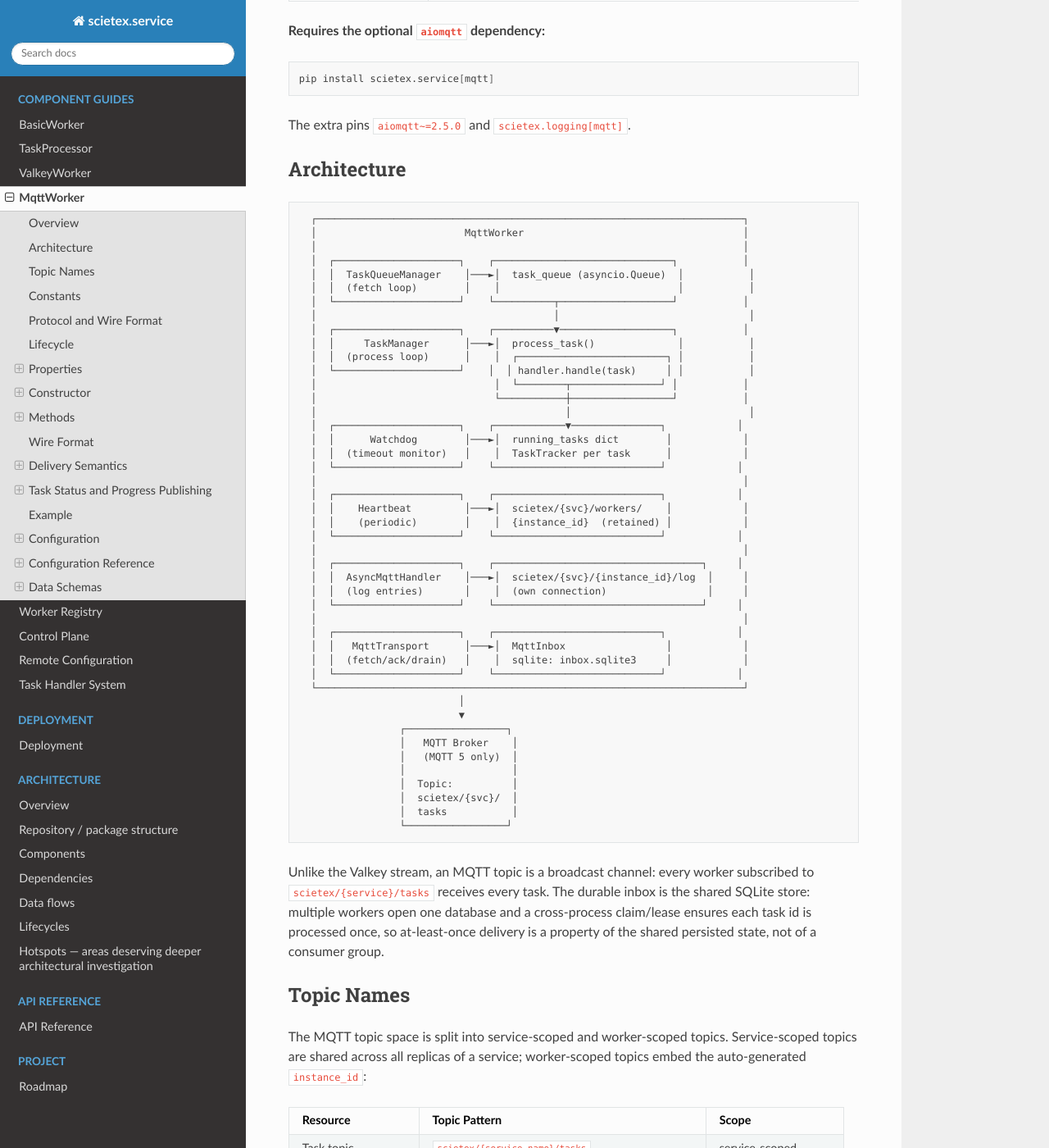
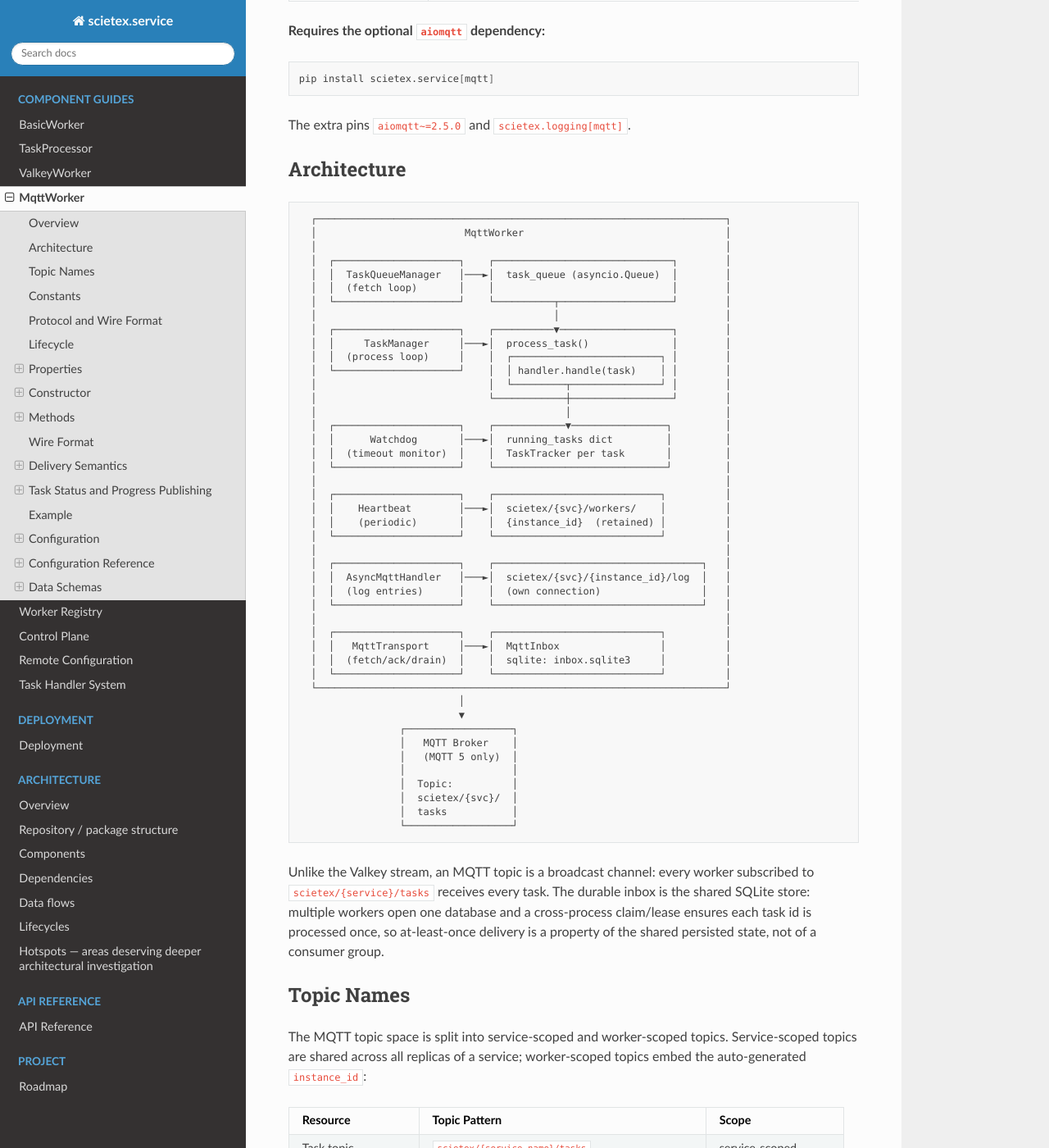
Before and after one commit to bond-anton/scietex.service, a Sphinx documentation site: the page built from docs/mqtt_worker.md, in a window 1280 px wide and 1400 px high, scrolled down 678 px. Shown: the whole window at 82% size. Built offline with Sphinx 7.4.7 and the Read the Docs theme 3.1.0, drawn with Linux system fonts in a browser that asks for light colours.

Commit message:
docs: normalize code-block formatting

````diff
--- a/docs/mqtt_worker.md
+++ b/docs/mqtt_worker.md
@@ -33,51 +33,51 @@ The extra pins `aiomqtt~=2.5.0` and `scietex.logging[mqtt]`.
 ## Architecture
 
 ```
-  ┌────────────────────────────────────────────────────────────────────────┐
-  │                         MqttWorker                                     │
-  │                                                                        │
-  │  ┌─────────────────────┐    ┌──────────────────────────────┐           │
-  │  │  TaskQueueManager    │───►│  task_queue (asyncio.Queue)  │           │
-  │  │  (fetch loop)        │    │                              │           │
-  │  └─────────────────────┘    └──────────┬───────────────────┘           │
-  │                                        │                                │
-  │  ┌─────────────────────┐    ┌──────────▼───────────────────┐           │
-  │  │     TaskManager      │───►│  process_task()              │           │
-  │  │  (process loop)      │    │  ┌─────────────────────────┐ │           │
-  │  └─────────────────────┘    │  │ handler.handle(task)     │ │           │
-  │                              │  └────────┬───────────────┘ │           │
-  │                              └───────────┼─────────────────┘           │
-  │                                          │                              │
-  │  ┌─────────────────────┐    ┌────────────▼───────────────┐            │
-  │  │      Watchdog        │───►│  running_tasks dict        │            │
-  │  │  (timeout monitor)   │    │  TaskTracker per task      │            │
-  │  └─────────────────────┘    └────────────────────────────┘            │
-  │                                                                        │
-  │  ┌─────────────────────┐    ┌────────────────────────────┐            │
-  │  │    Heartbeat         │───►│  scietex/{svc}/workers/    │            │
-  │  │    (periodic)        │    │  {instance_id}  (retained) │            │
-  │  └─────────────────────┘    └────────────────────────────┘            │
-  │                                                                        │
-  │  ┌─────────────────────┐    ┌───────────────────────────────────┐     │
-  │  │  AsyncMqttHandler    │───►│  scietex/{svc}/{instance_id}/log  │     │
-  │  │  (log entries)       │    │  (own connection)                 │     │
-  │  └─────────────────────┘    └───────────────────────────────────┘     │
-  │                                                                        │
-  │  ┌─────────────────────┐    ┌────────────────────────────┐            │
-  │  │   MqttTransport      │───►│  MqttInbox                 │            │
-  │  │  (fetch/ack/drain)   │    │  sqlite: inbox.sqlite3     │            │
-  │  └─────────────────────┘    └────────────────────────────┘            │
-  └────────────────────────────────────────────────────────────────────────┘
+  ┌─────────────────────────────────────────────────────────────────────┐
+  │                         MqttWorker                                  │
+  │                                                                     │
+  │  ┌─────────────────────┐    ┌──────────────────────────────┐        │
+  │  │  TaskQueueManager   │───►│  task_queue (asyncio.Queue)  │        │
+  │  │  (fetch loop)       │    │                              │        │
+  │  └─────────────────────┘    └──────────┬───────────────────┘        │
+  │                                        │                            │
+  │  ┌─────────────────────┐    ┌──────────▼───────────────────┐        │
+  │  │     TaskManager     │───►│  process_task()              │        │
+  │  │  (process loop)     │    │  ┌─────────────────────────┐ │        │
+  │  └─────────────────────┘    │  │ handler.handle(task)    │ │        │
+  │                             │  └─────────┬───────────────┘ │        │
+  │                             └────────────┼─────────────────┘        │
+  │                                          │                          │
+  │  ┌─────────────────────┐    ┌────────────▼────────────────┐         │
+  │  │      Watchdog       │───►│  running_tasks dict         │         │
+  │  │  (timeout monitor)  │    │  TaskTracker per task       │         │
+  │  └─────────────────────┘    └─────────────────────────────┘         │
+  │                                                                     │
+  │  ┌─────────────────────┐    ┌────────────────────────────┐          │
+  │  │    Heartbeat        │───►│  scietex/{svc}/workers/    │          │
+  │  │    (periodic)       │    │  {instance_id}  (retained) │          │
+  │  └─────────────────────┘    └────────────────────────────┘          │
+  │                                                                     │
+  │  ┌─────────────────────┐    ┌───────────────────────────────────┐   │
+  │  │  AsyncMqttHandler   │───►│  scietex/{svc}/{instance_id}/log  │   │
+  │  │  (log entries)      │    │  (own connection)                 │   │
+  │  └─────────────────────┘    └───────────────────────────────────┘   │
+  │                                                                     │
+  │  ┌─────────────────────┐    ┌────────────────────────────┐          │
+  │  │   MqttTransport     │───►│  MqttInbox                 │          │
+  │  │  (fetch/ack/drain)  │    │  sqlite: inbox.sqlite3     │          │
+  │  └─────────────────────┘    └────────────────────────────┘          │
+  └─────────────────────────────────────────────────────────────────────┘
                            │
                            ▼
-                 ┌─────────────────┐
+                 ┌──────────────────┐
                  │   MQTT Broker    │
                  │   (MQTT 5 only)  │
                  │                  │
                  │  Topic:          │
                  │  scietex/{svc}/  │
                  │  tasks           │
-                 └─────────────────┘
+                 └──────────────────┘
 ```
 
 Unlike the Valkey stream, an MQTT topic is a broadcast channel: every worker
@@ -260,6 +260,7 @@ and tests inject a fake or externally-built client without a live broker:
 ```python
 async def my_factory(mqtt_config):
     return await _create_client(mqtt_config)
+
 
 worker = MqttWorker(MqttWorkerConfig(service_name="svc"), client_factory=my_factory)
 ```
````
Also changed, not shown: docs/design/remote_config.md (+30 -19 lines), docs/remote_config.md (+4 -5 lines), docs/task_handler.md (+1 -3 lines), docs/valkey_worker.md (+1 -0 lines).
